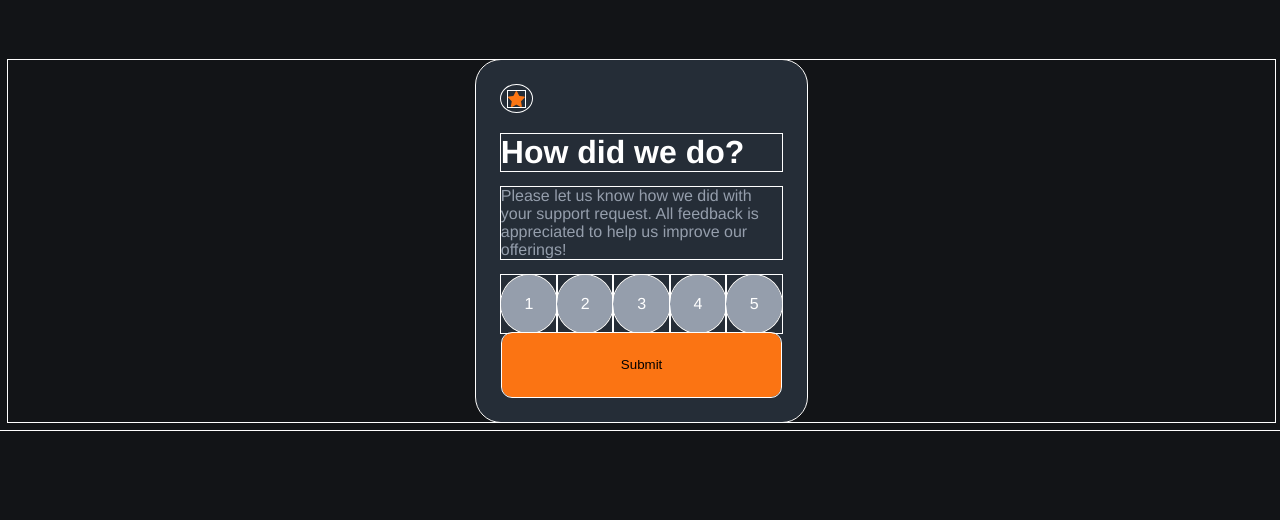
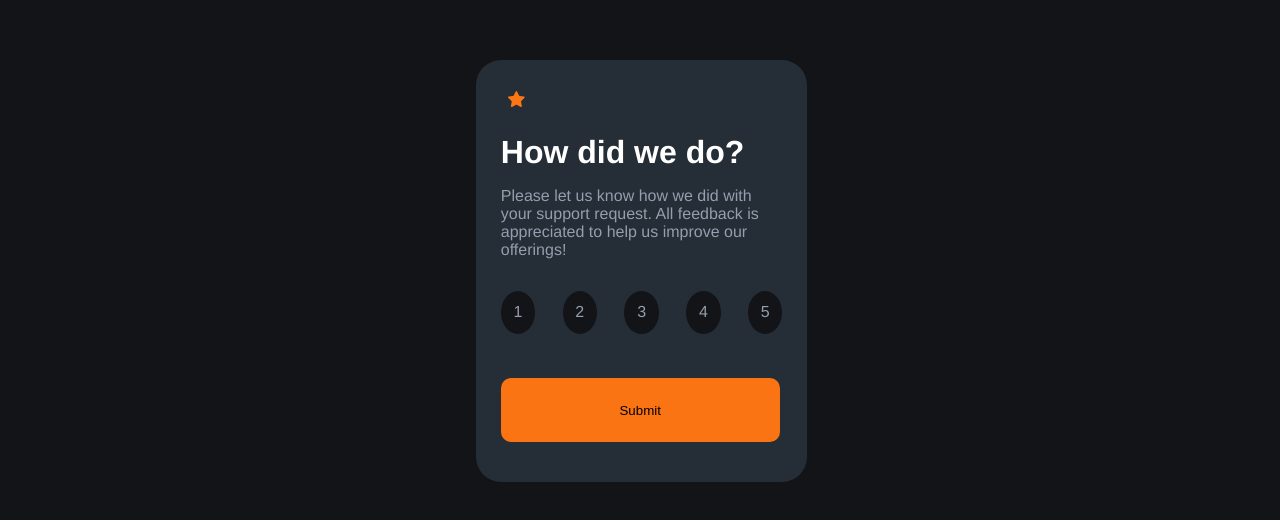
Before and after one commit to noHacksReq/interactive-rating-component, a Vue app: page / in a window 1280 px wide. Shown: the top 520 px of the page. Built offline with nearby package versions, Linux system fonts and the light colour scheme.

Commit message:
added styles and rating functionality

```diff
--- a/src/components/MainComp.vue
+++ b/src/components/MainComp.vue
@@ -3,29 +3,44 @@ export default {
   data() {
     return {
       cardFrontSide: true,
+      chosenVal: 0,
       ratings: [
         {star: 1,
         id: 1,
-        value: 1},
+        value: 1,
+        selected: false},
         {star: 2,
         id: 2,
-        value: 2},
+        value: 2,
+        selected: false},
         {star: 3,
         id: 3,
-        value: 3},
+        value: 3,
+        selected: false},
         {star: 4,
         id: 4,
-        value: 4},
+        value: 4,
+        selected: false},
         {star: 5,
         id: 5,
-        value: 5}
+        value: 5,
+        selected: false}
       ]
     }
   },
   methods: {
     flipCard() {
         this.cardFrontSide = !this.cardFrontSide;
+    },
+    activeRating(e) {
+      e.selected = !e.selected;
+      this.chosenValue = e.value;
+
     }
+
+  },
+  computed: {
+
   }
 }
 </script>
@@ -41,8 +56,12 @@ export default {
     <p class="cardFrCont">Please let us know how we did with your support request. All feedback is appreciated to help us improve our offerings!</p>
     <ul class="ratingLi">
       <li v-for="rating in ratings" :key="rating.id"
-      class="rating">
-      <div class="ratingStyle">
+      @click="activeRating(rating)"
+     >
+      <div
+      class="ratingStyle"
+     :class="[rating.selected ? 'activeRatingStyle' : 'ratingStyle']"
+      >
         {{ rating.star }}
       </div>
       </li>
@@ -61,20 +80,13 @@ export default {
 
 <style>
 * {
-  outline: 1px solid white;
+
 }
-  .ratingLi {
-    list-style: none;
-    display: flex;
-    width: 100%;
-    padding: 0;
-    margin: 0 auto;
-  }
 
   .card {
-    min-height: fit-content;
-    max-height: 44%;
-    width: 22vw;
+
+    max-width: 22vw;
+    min-height: 22vw;
     padding: 25px;
     background-color: hsl(213, 19%, 18%);
     border-radius: 25px;
@@ -105,10 +117,17 @@ export default {
 
   }
 
+  .ratingLi {
+    list-style: none;
+    display: flex;
+    justify-content: space-between;
+    width: 100%;
+    padding: 0;
+  }
+
   .rating {
     color: white;
-    height: 100%;
-    width: 100%;
+
 
   }
 
@@ -116,11 +135,21 @@ export default {
     display: flex;
     justify-content: center;
 
-    background-color: hsl(217, 12%, 63%);
+    background-color:hsl(216, 12%, 8%);
+    color: hsl(217, 12%, 63%);
+    border-radius: 50%;
+    padding:1vw;
+    cursor: pointer;
 
-    border-radius: 50%;
-    padding:20px;
+  }
 
+  .ratingStyle:hover {
+    background-color:  hsl(216, 12%, 54%);
+  }
+
+  .activeRatingStyle {
+    background-color: hsl(25, 97%, 53%);
+    color:  hsl(0, 0%, 100%);
   }
 
   .submitBtn {
@@ -128,7 +157,7 @@ export default {
    border: none;
    height: 8vh;
    width: 99%;
-   margin: auto;
+   margin: 010% 0 5%;
    border-radius: 10px;
   }
 
```
